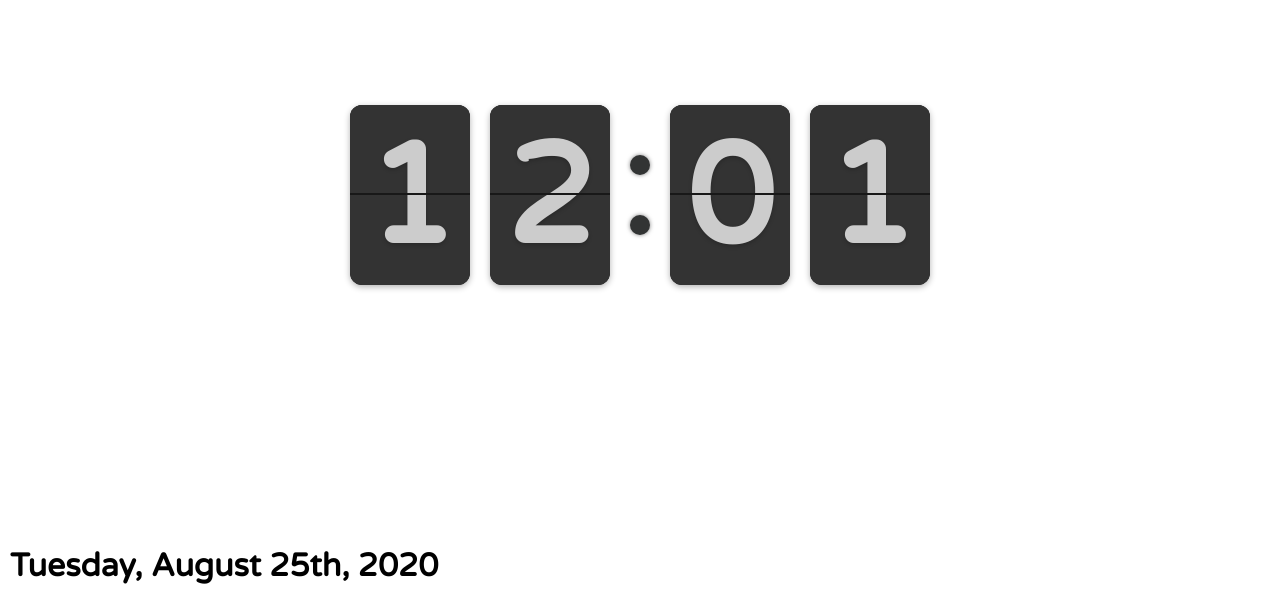
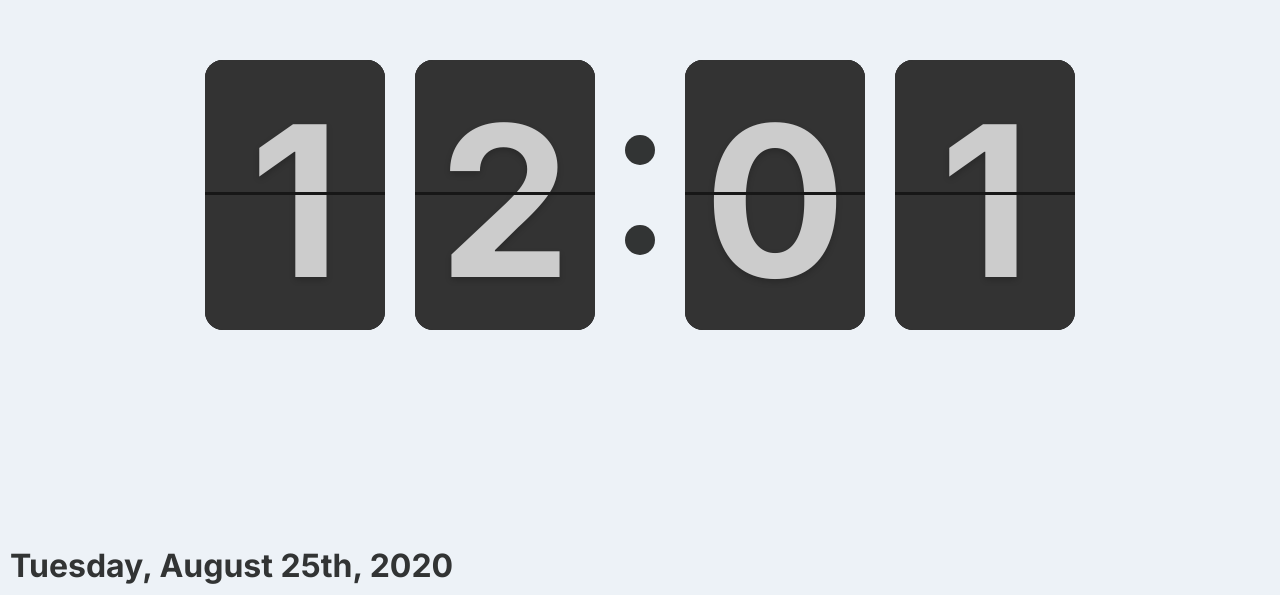
Before and after one commit to jrnxf/flip-time, a browser extension: page index.html in a window 1280 px wide. Shown: the part 205-800 px from the top of the page. Drawn offline with Linux system fonts and the light colour scheme.

Commit message:
font switch, zoom over transform to remove blurry look

```diff
--- a/assets/css/flipclock.css
+++ b/assets/css/flipclock.css
@@ -43,7 +43,7 @@
 
 /* Main */
 .flip-clock-wrapper {
-    font: normal 11px "Varela Round", Helvetica, sans-serif;
+  font: normal 11px "Inter", Helvetica, sans-serif;
   -webkit-user-select: none;
 }
 
@@ -58,10 +58,10 @@
 }
 
 .flip-clock-wrapper {
-    text-align: center;
+  /* text-align: center;
   position: relative;
   width: 100%;
-    margin: 1em;
+  margin: 1em; */
 }
 
 .flip-clock-wrapper:before,
@@ -192,7 +192,7 @@
 }
 
 .flip-clock-wrapper .flip {
-    box-shadow: 0 1px 3px rgba(0, 0, 0, 0.3);
+  /* box-shadow: 0 1px 3px rgba(0, 0, 0, 0.3); */
 }
 
 .flip-clock-wrapper ul.play li.flip-clock-active {
@@ -221,7 +221,7 @@
   height: 10px;
   position: absolute;
   border-radius: 50%;
-    box-shadow: 0 0 2px rgba(0, 0, 0, 0.5);
+  /* box-shadow: 0 0 2px rgba(0, 0, 0, 0.5); */
   left: 5px;
 }
 
--- a/assets/css/styles.css
+++ b/assets/css/styles.css
@@ -2,8 +2,9 @@ html,
 body {
   margin: 0;
   padding: 0;
-  font-family: "Varela Round", sans-serif;
+  font-family: "Inter", sans-serif;
   font-weight: 900;
+  background: #edf2f7;
 }
 
 #container {
@@ -20,6 +21,7 @@ body {
   left: 10px;
   font-size: 1.5em;
   font-weight: 700;
+  color: #323434;
 }
 
 #clock-wrapper {
@@ -29,13 +31,13 @@ body {
 
 @media (min-width: 770px) and (min-height: 350px) {
   #clock-wrapper {
-    transform: scale(1.5);
+    zoom: 2;
   }
 }
 
 @media (min-width: 1020px) and (min-height: 350px) {
   #clock-wrapper {
-    transform: scale(2);
+    zoom: 3;
   }
   #date {
     font-size: 2em;
--- a/index.html
+++ b/index.html
@@ -1,12 +1,15 @@
 <!DOCTYPE html>
 <html lang="en">
   <head>
-    <meta charset="UTF-8">
-    <meta name="viewport" content="width=device-width, initial-scale=1.0">
-    <meta http-equiv="X-UA-Compatible" content="ie=edge">
-    <link href="https://fonts.googleapis.com/css?family=Varela+Round:400,700,800,900" rel="stylesheet">
-    <link href="/assets/css/flipclock.css" rel="stylesheet">
-    <link href="/assets/css/styles.css" rel="stylesheet">
+    <meta charset="UTF-8" />
+    <meta name="viewport" content="width=device-width, initial-scale=1.0" />
+    <meta http-equiv="X-UA-Compatible" content="ie=edge" />
+    <link
+      href="https://fonts.googleapis.com/css?family=Inter:400,700,800,900"
+      rel="stylesheet"
+    />
+    <link href="/assets/css/flipclock.css" rel="stylesheet" />
+    <link href="/assets/css/styles.css" rel="stylesheet" />
     <title>New Tab</title>
   </head>
   <body>
```
Also changed, not shown: assets/js/background.js (+7 -7 lines), README.md (deleted), assets/img/screenshot.png (added), manifest.json. Lines whose indentation alone changed are shown as unchanged.
